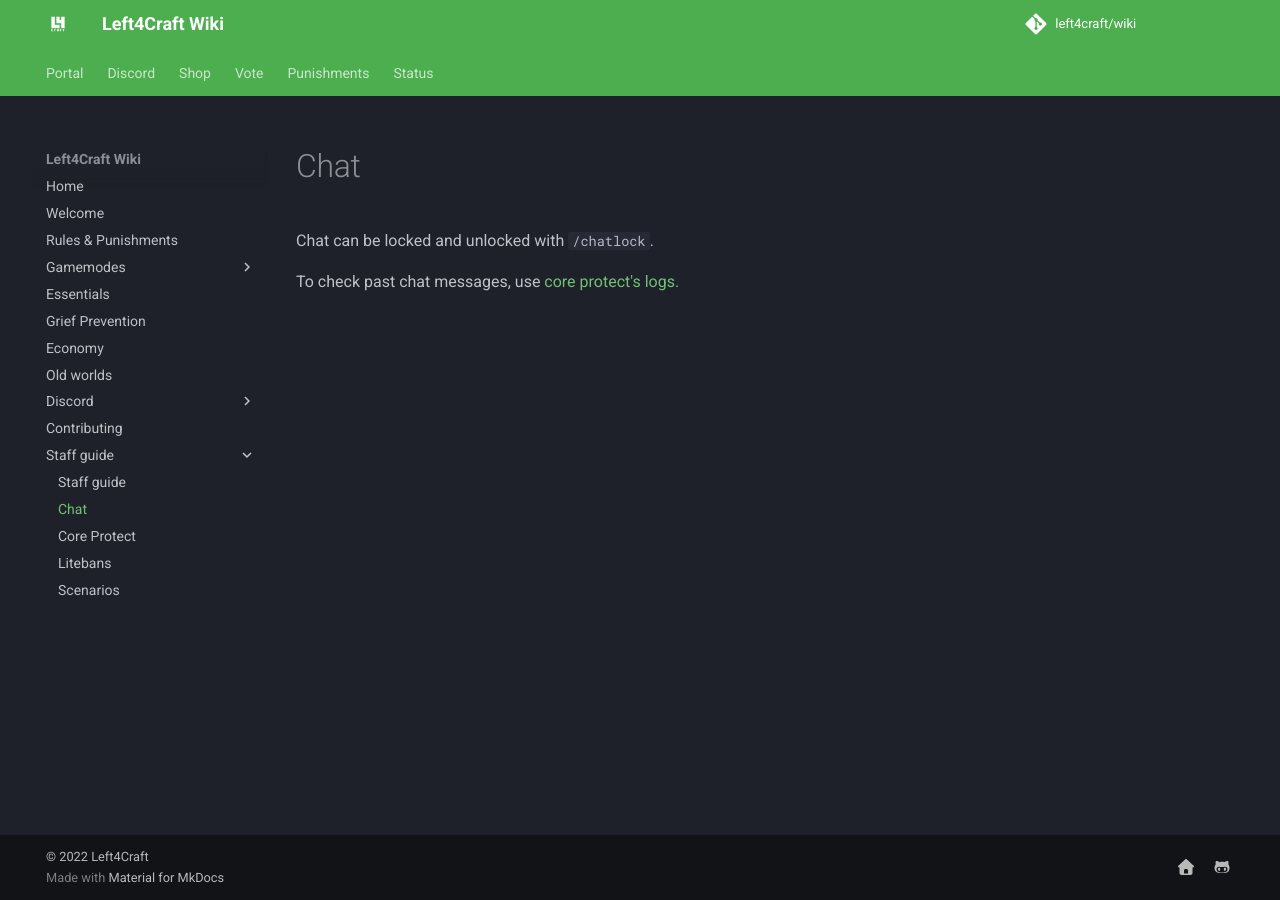
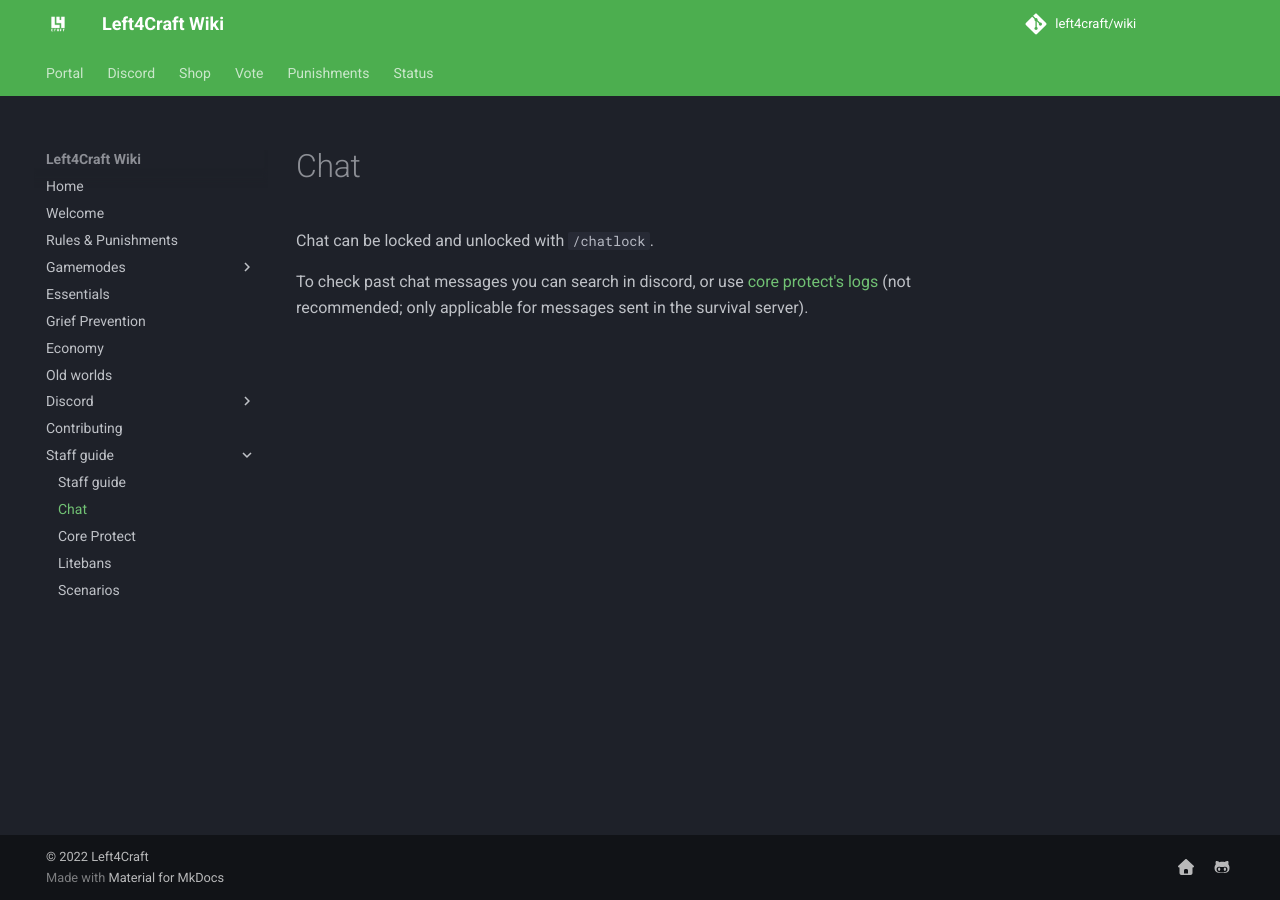
Before and after one commit to left4craft/wiki, an MkDocs documentation site: the page built from docs/staff-guide/chat.md, in a window 1280 px wide. Built offline with MkDocs 1.6.1 and Material for MkDocs 9.7.7, drawn with Linux system fonts in a browser that asks for light colours; comment, search, counter and statistics services are not loaded.

Commit message:
you can use discord for chat messages

```diff
--- a/docs/staff-guide/chat.md
+++ b/docs/staff-guide/chat.md
@@ -4,4 +4,4 @@ Chat can be locked and unlocked with `/chatlock`.
 
 [//]: # (I'm just assuming it can be unlocked with the same command here)
 
-To check past chat messages, use [core protect's logs.](/staff-guide/core#lookup)
+To check past chat messages you can search in discord, or use [core protect's logs](/staff-guide/core#lookup) (not recommended; only applicable for messages sent in the survival server).
```
